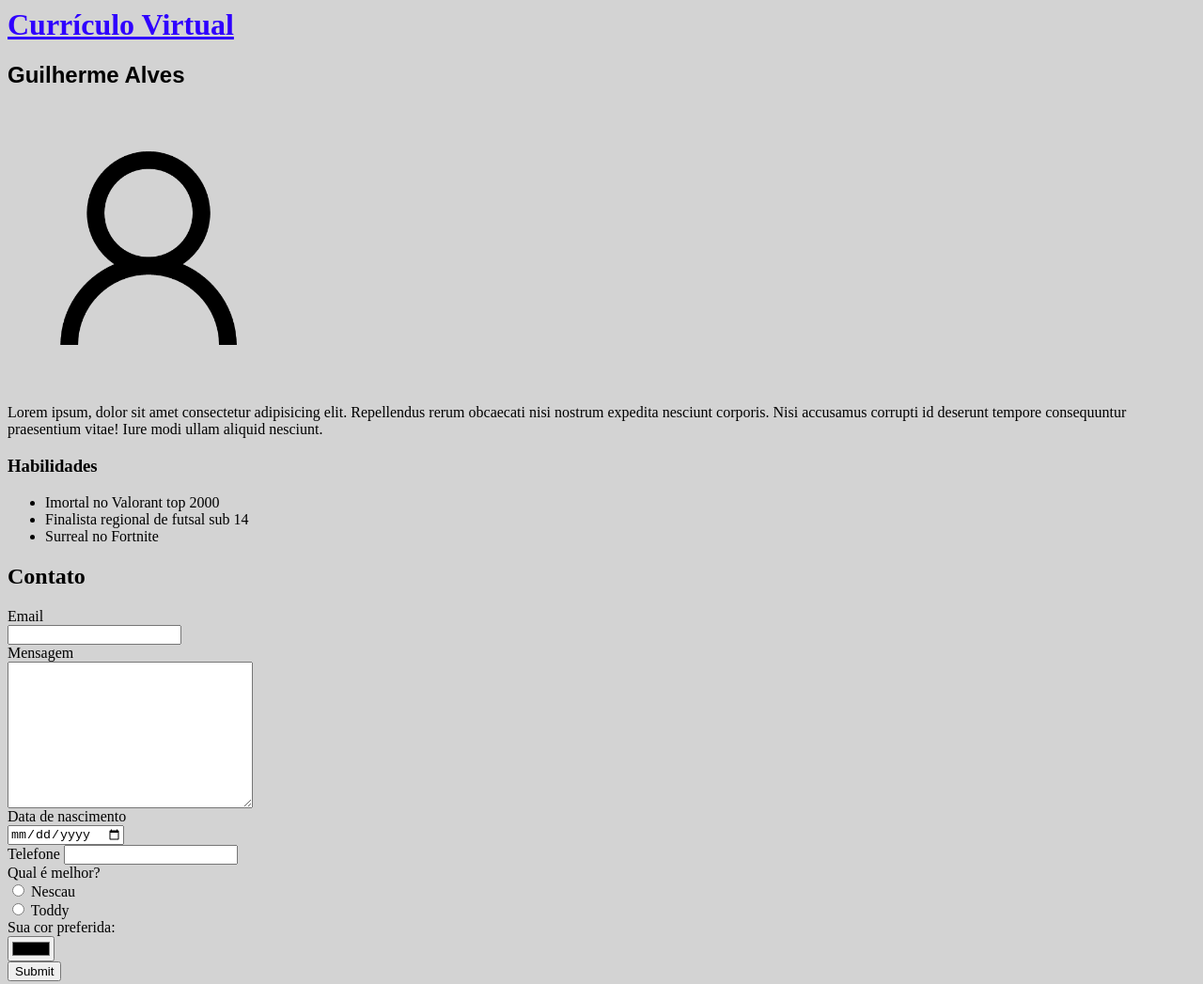
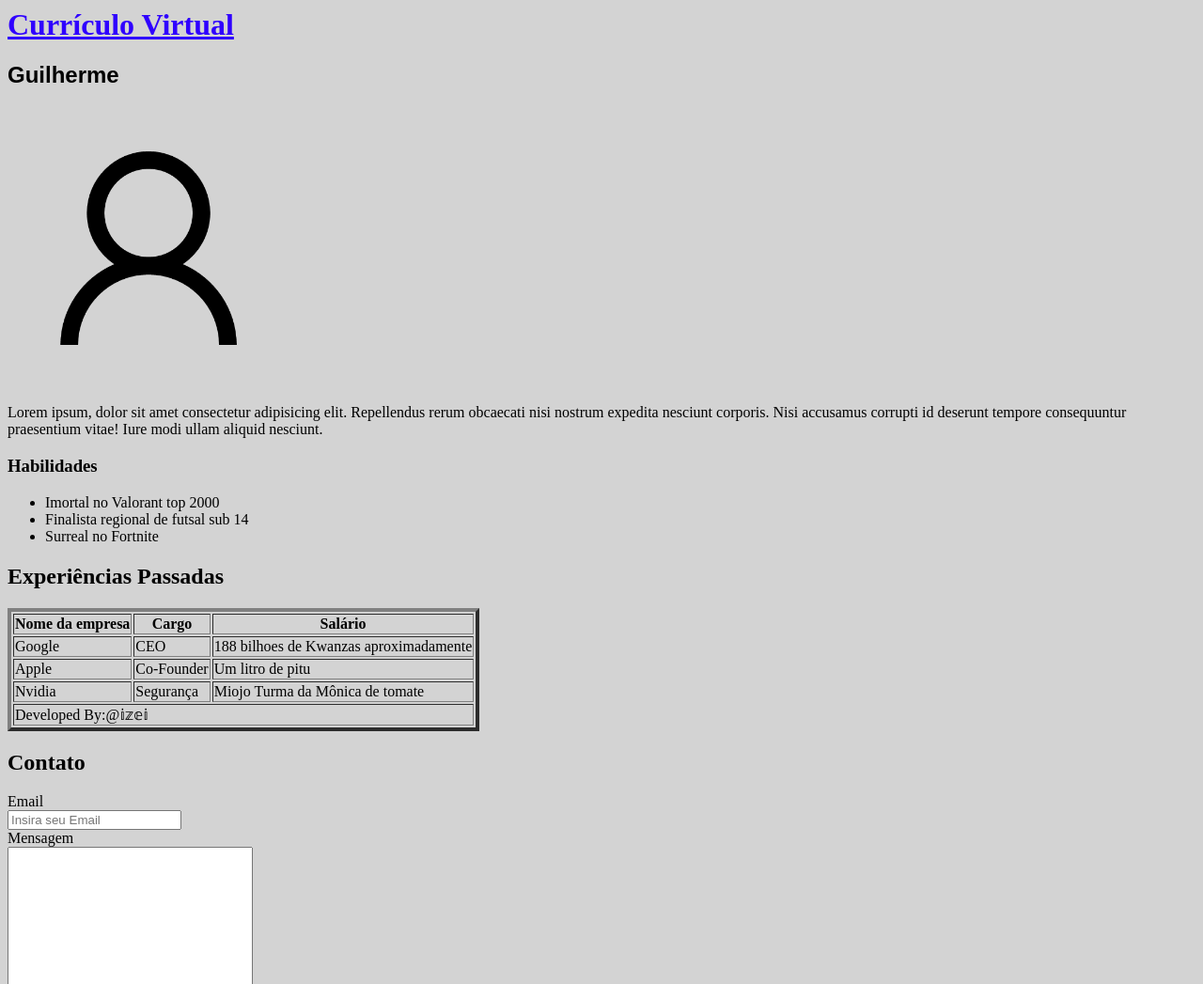
Before and after one commit to izeii/aulas, a plain HTML site: page aula.html in a window 1280 px wide. Shown: the top 1047 px of the page at 94% size. Drawn offline with Linux system fonts and the light colour scheme.

Commit message:
com tabela dessa vez :)

```diff
--- a/aula.html
+++ b/aula.html
@@ -1,14 +1,12 @@
 <html>
 
 <head>
-
-
-
+<title>curriculo do balacobaco</title>
 </head>
 
 <body style="background-color:lightgray">
     <h1 style="color:rgb(47, 0, 255)"><u> Currículo Virtual</u></h1>
-    <h2 style="font-family:Arial">Guilherme Alves</h2>
+    <h2 style="font-family:Arial">Guilherme</h2>
     <img src="Sample_User_Icon.png" alt="única foto" width="300">
     <p>Lorem ipsum, dolor sit amet consectetur adipisicing elit. Repellendus rerum obcaecati
         nisi nostrum expedita nesciunt corporis. Nisi accusamus corrupti id deserunt tempore consequuntur praesentium
@@ -19,19 +17,50 @@
         <li>Finalista regional de futsal sub 14</li>
         <li>Surreal no Fortnite</li>
     </ul>
+    <h2>Experiências Passadas</h2>
+    <table border="4">
+        <thead>
+            <th>Nome da empresa</th>
+            <th>Cargo</th>
+            <th>Salário</th>
+        </thead>
+        <tbody>
+            <tr>
+                <td>Google</td>
+                <td>CEO</td>
+                <td>188 bilhoes de Kwanzas aproximadamente</td>
+            </tr>
+            <tr>
+                <td>Apple</td>
+                <td>Co-Founder</td>
+                <td>Um litro de pitu</td>
+            </tr>
+            <tr>
+                <td>Nvidia</td>
+                <td>Segurança</td>
+                <td>Miojo Turma da Mônica de tomate</td>
+            </tr>
+        </tbody>
+
+        <tfoot>
+<tr>
+    <td colspan="4">Developed By:@𝕚𝕫𝕖𝕚 </td>
+</tr>
+        </tfoot>
+    </table>
     <h2>Contato</h2>
     <form action="" method="get">
         <label for="email"> Email</label>
         <br>
-        <input type="email" name="Email">
+        <input type="email" placeholder="Insira seu Email" id="email" name="email">
         <br>
         <label for="Mensagem"> Mensagem</label>
         <br>
         <textarea name="Mensagem" id="" cols="30" rows="10"></textarea><br>
         <label for="dob"> Data de nascimento</label><br>
         <input type="date" name="dob"><br>
-<label for="telefone">Telefone</label>
-        <input type="tel"><br>
+        <label for="telefone">Telefone</label>
+        <input type="tel" placeholder="(00)00000-0000"><br>
         <label for="radio">Qual é melhor?</label><br>
         <input type="radio" id="html" name="fav_beb" value="Nescau">
         <label for="nescau">Nescau</label><br>
```
